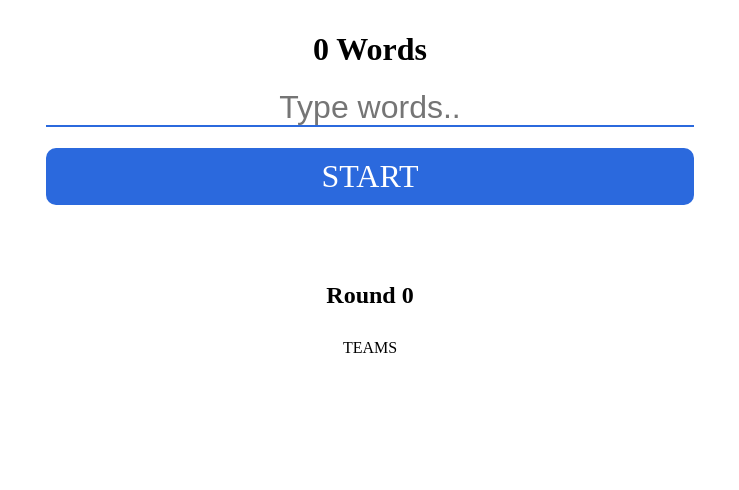
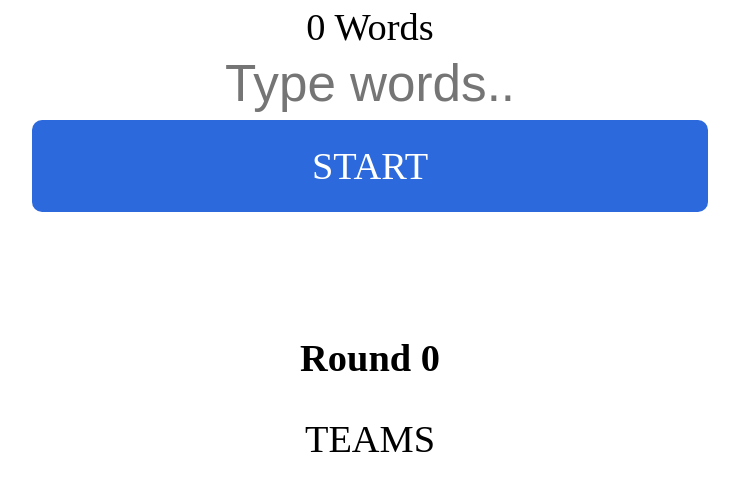
Before and after one commit to Dawnut/associations-game, a plain HTML site: page index.html in a window 1280 px wide. Shown: the whole page, without its empty margins (270-1009 px from the left). Drawn offline with nearby package versions, Linux system fonts and the light colour scheme.

Commit message:
css testing

```diff
--- a/index.html
+++ b/index.html
@@ -7,15 +7,14 @@
 </head>
 
 <body>
-    <h1 id="counter" class="">0 Words</h1>
+    <div id="counter" class="">0 Words</div>
     <form autocomplete="off">
         <input type="text" placeholder="Type words.." id="box" class="center" ></input>
     </form>
-    <h1 id="output"></h1>
     <div id="start" class="center">START</div>
     <div id="word" class="center">GET WORD</div>
     <h2 id="round">Round 0</h2>
-    <ul class="center"> TEAMS </ul>
+    <ul id="teams" class="center"> TEAMS </ul>
 
     <script src="https://ajax.googleapis.com/ajax/libs/jquery/1.12.4/jquery.min.js"></script>
     <script src="main.js"></script>
--- a/main.css
+++ b/main.css
@@ -1,21 +1,21 @@
 .center, body {
     margin: auto;
     width: 70%;
-    padding: 10px;
+    padding: 5px;
     text-align: center;
 }
 
 input {
-    font-size: 2em;
+    font-size: 4vmax;
     padding: 0px;
-    height: 15px;
     display: inline-block;
     border: 0px;
+    outline: none;
+    border-bottom: 2px solid #2b69dd00;
+}
+
+input:focus {
     border-bottom: 2px solid #2b69dd;
-    text-align: left;
-    outline: none;
-
-
 }
 
 h3 {
@@ -27,8 +27,13 @@ h3 {
     border-radius: 10px;
     background-color: #2b69dd;
     color: white;
-    font-size: 2em;
+    font-size: 3vmax;
     cursor: pointer;
+    padding: 3vh;
+}
+
+#counter, #teams, #round {
+font-size: 3vmax;
 }
 
 #word {
```
